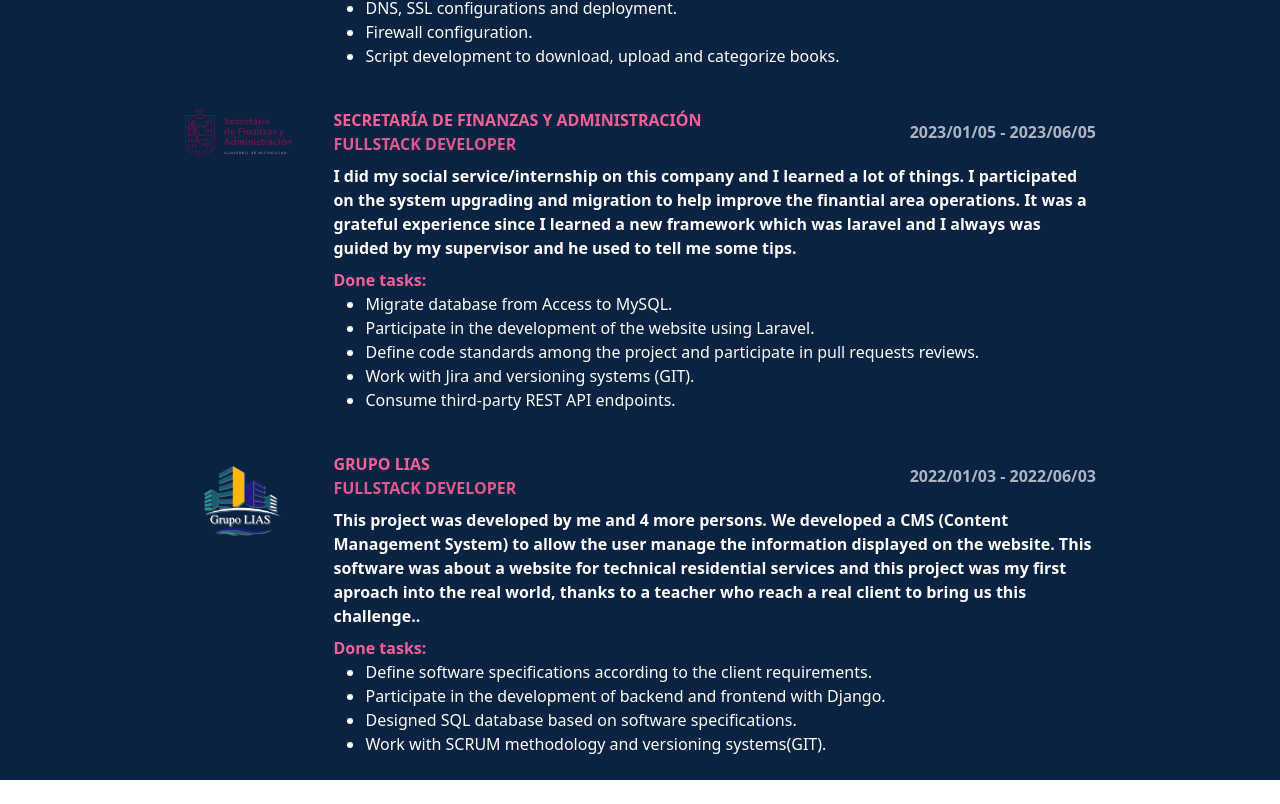
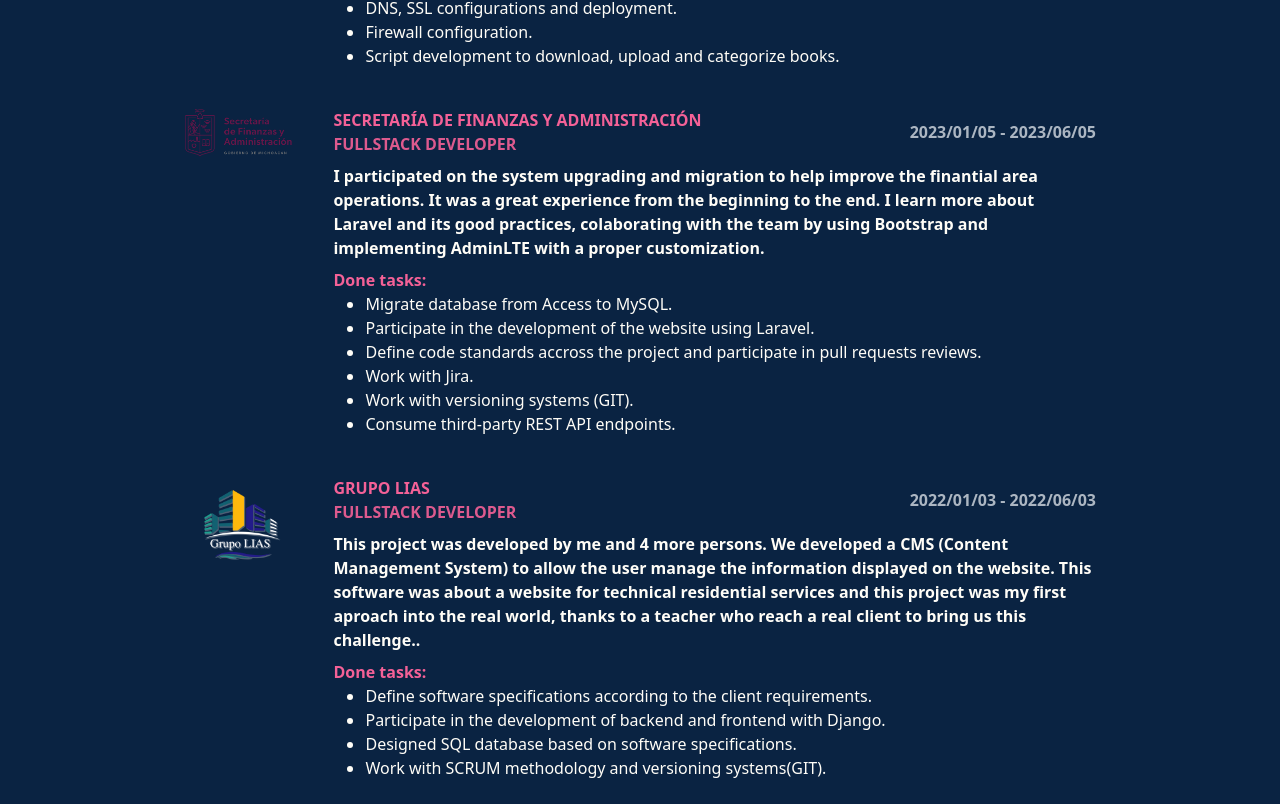
Before and after one commit to DanielMMITM/portfolio, a React (Vite) app: page / in a window 1280 px wide. Shown: the part 1426-2230 px from the top of the page. Before the commit the page ends 2206 px from the top, so only its background shows below. Built offline with nearby package versions, Linux system fonts and the light colour scheme; the HTML template or start-up script is replaced by a standard one.

Commit message:
Update - update SFA job description and tasks

```diff
--- a/src/data/experience.ts
+++ b/src/data/experience.ts
@@ -120,9 +120,9 @@ export const experience = [
     endDate: '2023/06/05',
     jobTitle: 'FULLSTACK DEVELOPER',
     descES:
-      'Realicé mi servicio social en esta dependencia y los aprendizajes fueron muy buenos. Participé en la migración y mejora del sistema para apoyar al área financiera en la consulta de información y procesos para los trámites. Fue una buena experiencia ya que aprendí un nuevo framework el cual fue laravel, además de que siempre fui apoyado por mi supervisor y el solía compartir muchos tips conmigo.',
+      'Participé en la migración y mejora del sistema para apoyar al área financiera en la consulta de información y procesos realizados para diversos trámites. Fue muy buena experiencia desde mi integración hasta la finalización del proyecto. Aprendí más acerca de Laravel y sus buenas prácticas colaborando en el equipo, también tuve la posibilidad de trabajar con Bootstrap y templates como AdminLTE customizándolo y mostrando los datos correspondientes.',
     descEn:
-      'I did my social service/internship on this company and I learned a lot of things. I participated on the system upgrading and migration to help improve the finantial area operations. It was a grateful experience since I learned a new framework which was laravel and I always was guided by my supervisor and he used to tell me some tips.',
+      'I participated on the system upgrading and migration to help improve the finantial area operations. It was a great experience from the beginning to the end. I learn more about Laravel and its good practices, colaborating with the team by using Bootstrap and implementing AdminLTE with a proper customization.',
     tasks: [
       {
         id: 1,
@@ -140,15 +140,20 @@ export const experience = [
         taskDescES:
           'Definición de estándares de código dentro del proyecto y participación en revisión de pull requests.',
         taskDescEN:
-          'Define code standards among the project and participate in pull requests reviews.',
+          'Define code standards accross the project and participate in pull requests reviews.',
       },
       {
         id: 4,
-        taskDescES: 'Manejo de Jira y control de versiones (GIT).',
-        taskDescEN: 'Work with Jira and versioning systems (GIT).',
+        taskDescES: 'Uso de Jira.',
+        taskDescEN: 'Work with Jira.',
       },
       {
         id: 5,
+        taskDescES: 'Manejo de control de versiones (GIT).',
+        taskDescEN: 'Work with versioning systems (GIT).',
+      },
+      {
+        id: 6,
         taskDescES: 'Consumo de REST API endpoints de terceros.',
         taskDescEN: 'Consume third-party REST API endpoints.',
       },
```
